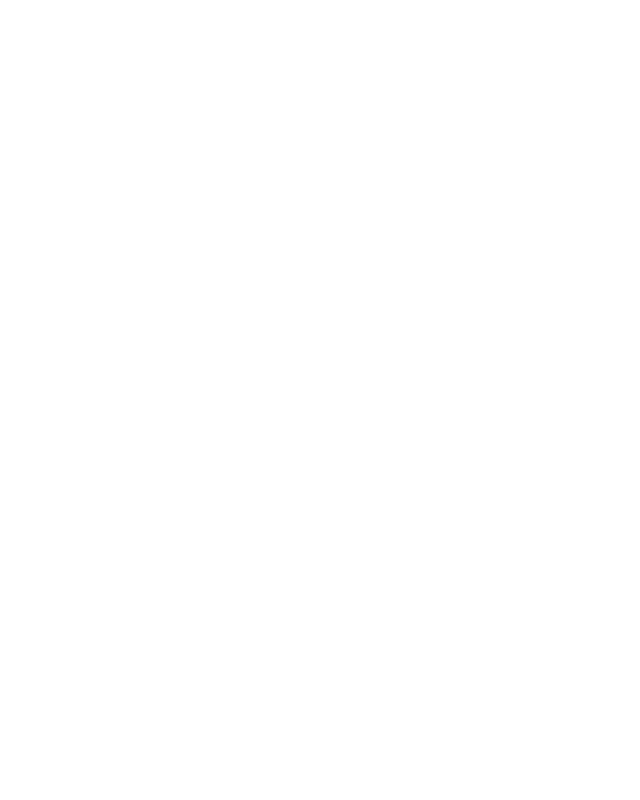
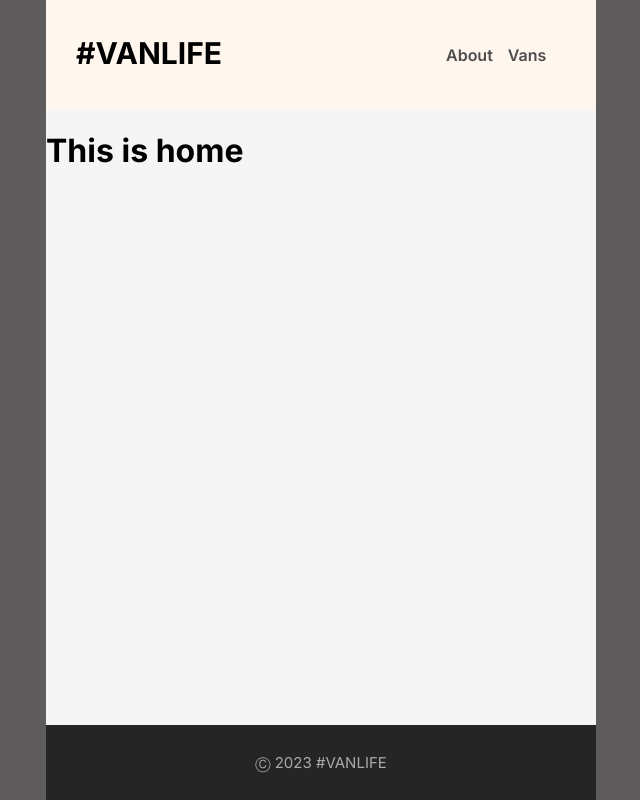
Before and after one commit to wasimhyder09/vanlife, a React (Create React App) app: page / in a window 1280 px wide. Shown: the whole page, without its empty margins (319-959 px from the left). Built offline with nearby package versions, Linux system fonts and the light colour scheme.

Commit message:
Created header, footer and navigation

```diff
--- a/public/index.html
+++ b/public/index.html
@@ -15,6 +15,9 @@
       user's mobile device or desktop. See https://developers.google.com/web/fundamentals/web-app-manifest/
     -->
     <link rel="manifest" href="%PUBLIC_URL%/manifest.json" />
+    <link rel="preconnect" href="https://fonts.googleapis.com">
+    <link rel="preconnect" href="https://fonts.gstatic.com" crossorigin>
+    <link href="https://fonts.googleapis.com/css2?family=Inter:wght@400;500;600;700;800;900&display=swap" rel="stylesheet">
     <!--
       Notice the use of %PUBLIC_URL% in the tags above.
       It will be replaced with the URL of the `public` folder during the build.
@@ -24,7 +27,7 @@
       work correctly both with client-side routing and a non-root public URL.
       Learn how to configure a non-root public URL by running `npm run build`.
     -->
-    <title>React App</title>
+    <title>Van Life</title>
   </head>
   <body>
     <noscript>You need to enable JavaScript to run this app.</noscript>
--- a/src/App.css
+++ b/src/App.css
@@ -1,38 +1,62 @@
-.App {
-  text-align: center;
+* {
+  box-sizing: border-box;
 }
-
-.App-logo {
-  height: 40vmin;
-  pointer-events: none;
+body {
+  margin: 0;
+  background-color: #5e5c5c;
 }
-
-@media (prefers-reduced-motion: no-preference) {
-  .App-logo {
-    animation: App-logo-spin infinite 20s linear;
-  }
+#root {
+  background-color: #0B2434;
+  max-width: 550px;
+  margin: 0 auto;
+  height: 100vh;
+  font-family: 'Inter', sans-serif;
 }
-
-.App-header {
-  background-color: #282c34;
-  min-height: 100vh;
-  display: flex;
-  flex-direction: column;
+.container {
+  background-color: #F5F5F5;
+  height: 100%;
+  padding-top: 0px;
+  position: relative;
+}
+.header {
+  background-color: #FFF7ED;
+  height: 110px;
+}
+.header nav {
+  width: 30%;
+  float: right;
+  padding-top: 45px;
+}
+.header nav a {
+  font-weight: 600;
+  font-size: 16px;
+  text-decoration: none;
+  color: #4D4D4D;
+  padding-left: 15px;
+}
+.header .logo {
+  width: 40%;
+  float: left;
+  padding-top: 10px;
+  padding-left: 30px;
+}
+.header .logo a {
+  text-decoration: none;
+  font-weight: 900;
+  font-size: 20px;
+  color: #000;
+}
+.footer {
+  background-color: #252525;
+  color: #AAAAAA;
+  height: 75px;
+  display: grid;
   align-items: center;
-  justify-content: center;
-  font-size: calc(10px + 2vmin);
-  color: white;
+  position: absolute;
+  bottom: 0px;
+  width: 100%;
 }
-
-.App-link {
-  color: #61dafb;
+.footer p {
+  margin: 0 auto;
+  font-size: 15px;
 }
-
-@keyframes App-logo-spin {
-  from {
-    transform: rotate(0deg);
-  }
-  to {
-    transform: rotate(360deg);
-  }
-}
--- a/src/App.js
+++ b/src/App.js
@@ -1,9 +1,13 @@
-import './App.css';
+import React from 'react';
+import Nav from './components/Nav';
+import Footer from './components/Footer';
 
 function App() {
   return (
-    <div className="App">
-    </div>
+    <React.Fragment>
+      <Nav />
+      <Footer />
+    </React.Fragment>
   );
 }
 
--- /dev/null
+++ b/src/components/About.jsx
@@ -0,0 +1,7 @@
+export default function About() {
+  return(
+    <div className="about">
+      <h1>This is about page</h1>
+    </div>
+  )
+}
--- /dev/null
+++ b/src/components/Footer.jsx
@@ -0,0 +1,7 @@
+export default function Footer() {
+  return(
+    <div className="footer">
+      <p>Ⓒ 2023 #VANLIFE</p>
+    </div>
+  )
+}
--- /dev/null
+++ b/src/components/Home.jsx
@@ -0,0 +1,7 @@
+export default function Home() {
+  return(
+    <div className="home">
+      <h1>This is home</h1>
+    </div>
+  )
+}
--- /dev/null
+++ b/src/components/Nav.jsx
@@ -0,0 +1,25 @@
+import React from "react";
+import ReactDom from 'react-dom/client';
+import {BrowserRouter, Routes, Route, Link} from 'react-router-dom';
+import Home from './Home';
+import About from './About';
+
+export default function Nav() {
+  return(
+    <BrowserRouter>
+      <div className="header">
+        <div className="logo">
+          <Link to="/"><h2>#VANLIFE</h2></Link>
+        </div>
+        <nav>
+          <Link to="/about">About</Link>
+          <Link to="/vans">Vans</Link>
+        </nav>
+      </div>
+      <Routes>
+        <Route path="/" element={<Home />} />
+        <Route path="/about" element={<About />} />
+      </Routes>
+    </BrowserRouter>
+  )
+}
--- a/src/index.js
+++ b/src/index.js
@@ -1,20 +1,13 @@
 import React from 'react';
 import ReactDOM from 'react-dom/client';
-import { BrowserRouter } from 'react-router-dom';
-import './index.css';
 import App from './App';
-import reportWebVitals from './reportWebVitals';
+import './App.css';
 
 const root = ReactDOM.createRoot(document.getElementById('root'));
 root.render(
   <React.StrictMode>
-    <BrowserRouter>
+    <div className='container'>
       <App />
-    </BrowserRouter>
+    </div>
   </React.StrictMode>
 );
-
-// If you want to start measuring performance in your app, pass a function
-// to log results (for example: reportWebVitals(console.log))
-// or send to an analytics endpoint. Learn more: https://bit.ly/CRA-vitals
-reportWebVitals();
```
